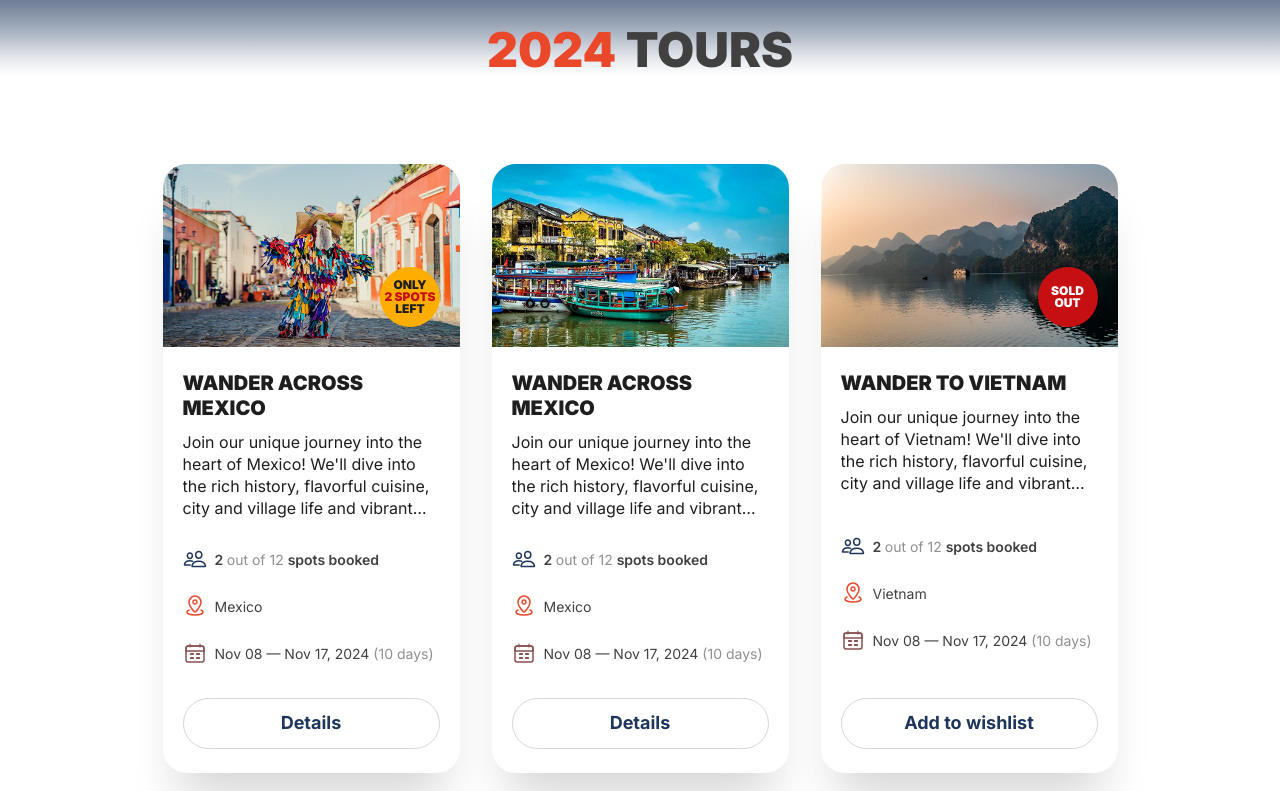
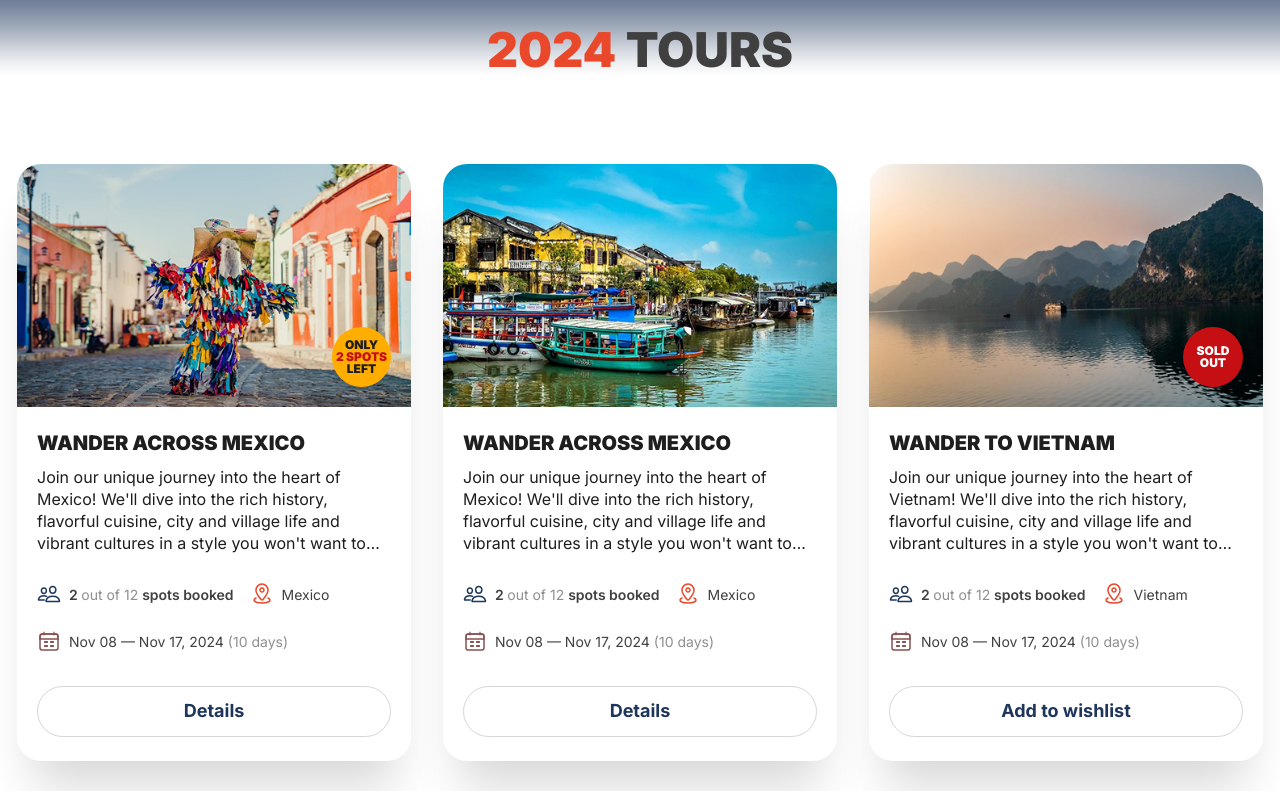
Before and after one commit to A123hannan/Wandering-Earl-tours-Website, a Next.js app: page /tours in a window 1280 px wide. Shown: the part 540-1331 px from the top of the page. Built offline with nearby package versions, Linux system fonts and the light colour scheme.

Commit message:
set the design of tour card and section

```diff
--- a/src/components/TourCard/tourCard.tsx
+++ b/src/components/TourCard/tourCard.tsx
@@ -31,7 +31,7 @@ export default function DestinationCard({
   buttontext,
 }: CardProps) {
   return (
-    <div className="flex flex-col w-full shadow-[0px_40px_48px_-16px_rgba(0,0,0,0.16)] bg-white rounded-[24px] overflow-hidden h-full justify-between">
+    <div className="flex flex-col w-full shadow-[0px_40px_48px_-16px_rgba(0,0,0,0.16)] bg-white rounded-[24px] overflow-hidden justify-between">
       {/* Image Wrapper */}
       <div className="relative w-full aspect-[16/10] sm:aspect-[488/301]">
         <Image
--- a/src/components/TourSection/tourSection.tsx
+++ b/src/components/TourSection/tourSection.tsx
@@ -106,7 +106,7 @@ const destCardDetils = [
 const COLS_WIDTH_MAP: Record<number, string> = {
   2: "w-full sm:w-[calc(50%-16px)] max-w-[488px] sm:max-w-none",
   3: "w-full sm:w-[calc(50%-16px)] 2xl:w-[calc(33.333%-14px)] max-w-[488px] sm:max-w-none",
-  4: "w-full sm:w-[calc(50%-16px)] md:w-[calc(33.333%-14px)] lg:w-[calc(25%-15px)] max-w-[488px] sm:max-w-none",
+  4: "w-full sm:w-[calc(50%-16px)] lg:w-[calc(33.333%-22px)] 2xl:w-[calc(25%-15px)] max-w-[488px] sm:max-w-none",
   5: "w-full sm:w-[calc(50%-16px)] md:w-[calc(33.333%-14px)] lg:w-[calc(25%-15px)] 2xl:w-[calc(20%-16px)] max-w-[488px] sm:max-w-none",
 };
 
@@ -166,11 +166,10 @@ export default function TourSection({
       ===================================================== */}
 
       <div
-        className={`relative z-10 flex w-full items-end ${
-          isToursPage
+        className={`relative z-10 flex w-full items-end ${isToursPage
             ? "justify-center text-center mb-[50px]"
             : "justify-between"
-        }`}
+          }`}
       >
         <div className={isToursPage ? "w-full text-center" : ""}>
           {isToursPage ? (
@@ -232,7 +231,7 @@ export default function TourSection({
 
       <div
         className="
-          flex flex-wrap justify-center
+          flex flex-wrap justify-center items-start
 
           gap-6
           sm:gap-8
--- a/src/components/layout/navbar.tsx
+++ b/src/components/layout/navbar.tsx
@@ -61,7 +61,6 @@ export default function Navbar() {
 
   const toggleMenu = () => setIsOpen((prev) => !prev);
   const closeMenu = () => setIsOpen(false);
-
   const pathName = usePathname();
   const styles = navStyles[pathName] ?? navStyles["/"];
   const textWeight = styles.textWeight ?? "text-[700]";
@@ -79,7 +78,7 @@ export default function Navbar() {
               <Link
                 key={href}
                 href={href}
-                className={` flex gap-[10px] px-[16px] py-[10px] font-[500] text-[18px] leading-[100%] tracking-[0%] ${styles.textColor} uppercase whitespacdarkp transition-opacity hover:opacity-80 max-xl:px-2 max-xl:py-1 max-xl:text-[13px]`}
+                className={` flex gap-[10px] px-[16px] py-[10px] font-[500] text-[18px] leading-[100%] tracking-[0%] ${styles.textColor} uppercase whitespacdarkp transition-opacity hover:opacity-80 max-xl:px-2 max-xl:py-1 max-xl:text-[13px] hover:`}
               >
                 {label}
               </Link>
```
